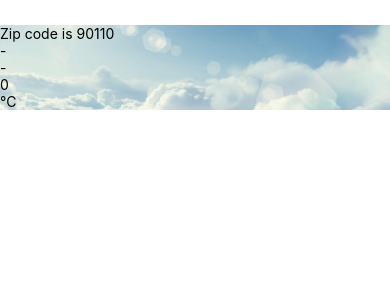
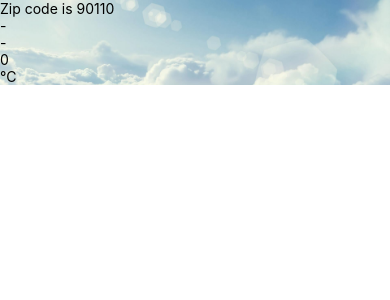
Before and after one commit to YOT-ANAN/react-native, a React Native app: screen / in a window 390 px wide. Shown: the top 300 px of the page. Built offline with nearby package versions, Linux system fonts and the light colour scheme.

Commit message:
layout not finish

```diff
--- a/components/Forecast.js
+++ b/components/Forecast.js
@@ -4,7 +4,7 @@ import { StyleSheet, Text, View } from 'react-native';
 export default class Forecast extends React.Component {
     render() {
     return (
-        <View>
+        <View style={styles.text}>
             <Text>{this.props.main}</Text>
             <Text>{this.props.description}</Text>
             <Text>{this.props.temp}</Text>
@@ -13,3 +13,14 @@ export default class Forecast extends React.Component {
         );
     }
 }
+
+const styles = StyleSheet.create({
+    container: { paddingTop: 25},
+     backdrop: {width:'100%',height:'100%'},
+     flex: {
+         flexDirection:'column',justifyContent: 'center',alignItems:'center'
+      },
+      text:{textAlign:'center',fontSize:20}
+
+
+  });
--- a/components/Weather.js
+++ b/components/Weather.js
@@ -13,8 +13,9 @@ export default class Weather extends React.Component {
     }
   render() {
     return (
-      <View style={styles.container}>
-        <ImageBackground source={require('../bg.jpeg')} style={styles.backdrop}>
+
+      <View style={styles.flex}>
+        <ImageBackground source={require('../bg.jpeg')} style={styles.backdrop} >
             <Text>Zip code is {this.props.zipCode}</Text>
             <Forecast {...this.state.forecast}/>
         </ImageBackground>
@@ -25,6 +26,11 @@ export default class Weather extends React.Component {
 
 const styles = StyleSheet.create({
   container: { paddingTop: 25},
-   backdrop: {width:'100%',height:'100%'}
+   backdrop: {width:'100%',height:'100%'},
+   flex: {
+       flexDirection:'column',justifyContent: 'center',alignItems:'stretch'
+    }
+
+
 
 });
```
